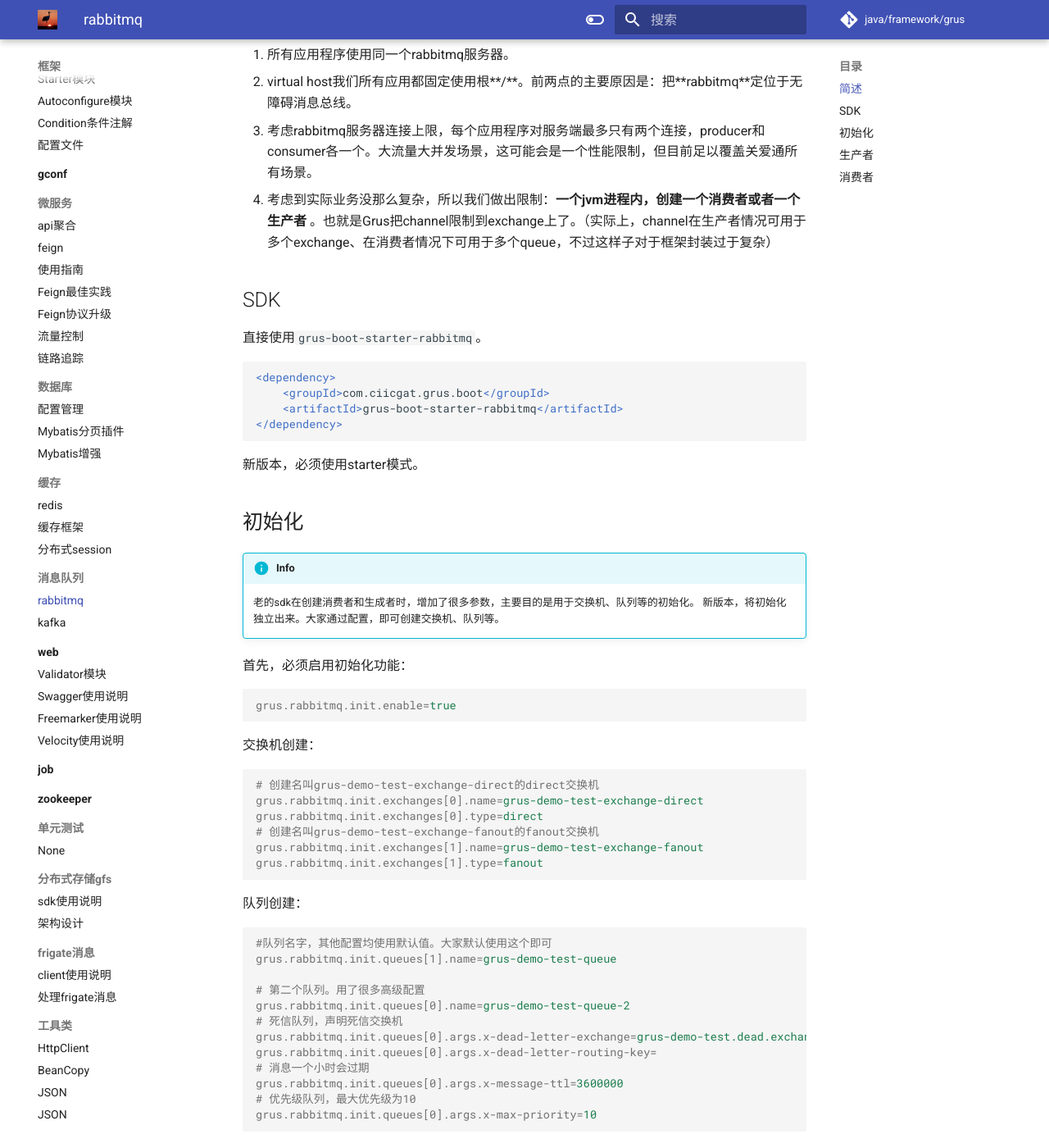
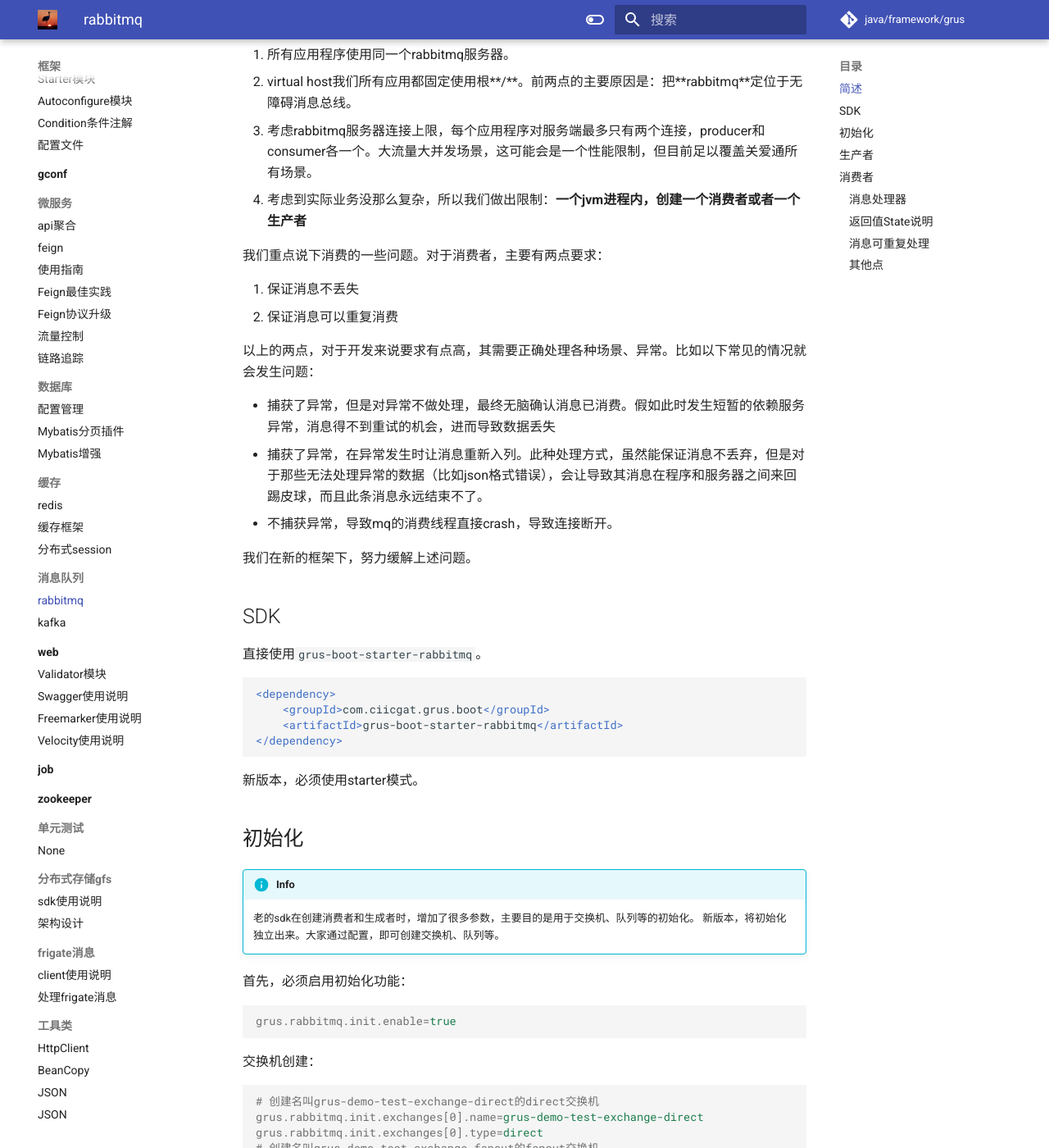
Before and after one commit to guanaitong/grus, an MkDocs documentation site: the page built from docs/framework/mq/rabbitmq.md, in a window 1280 px wide and 1400 px high, scrolled down 696 px. Shown: the whole window at 82% size. Built offline with MkDocs 1.6.1 and Material for MkDocs 9.7.7, drawn with Linux system fonts in a browser that asks for light colours; some of the changed text lies outside the part shown.

Commit message:
update docs

````diff
--- a/docs/framework/mq/rabbitmq.md
+++ b/docs/framework/mq/rabbitmq.md
@@ -18,7 +18,19 @@
 2. virtual host我们所有应用都固定使用根**/**。前两点的主要原因是：把**rabbitmq**定位于无障碍消息总线。
 3. 考虑rabbitmq服务器连接上限，每个应用程序对服务端最多只有两个连接，producer和consumer各一个。大流量大并发场景，这可能会是一个性能限制，但目前足以覆盖关爱通所有场景。
 4. 考虑到实际业务没那么复杂，所以我们做出限制：**一个jvm进程内，创建一个消费者或者一个生产者**
-   。也就是Grus把channel限制到exchange上了。（实际上，channel在生产者情况可用于多个exchange、在消费者情况下可用于多个queue，不过这样子对于框架封装过于复杂）
+
+我们重点说下消费的一些问题。对于消费者，主要有两点要求：
+
+1. 保证消息不丢失
+2. 保证消息可以重复消费
+
+以上的两点，对于开发来说要求有点高，其需要正确处理各种场景、异常。比如以下常见的情况就会发生问题：
+
+- 捕获了异常，但是对异常不做处理，最终无脑确认消息已消费。假如此时发生短暂的依赖服务异常，消息得不到重试的机会，进而导致数据丢失
+- 捕获了异常，在异常发生时让消息重新入列。此种处理方式，虽然能保证消息不丢弃，但是对于那些无法处理异常的数据（比如json格式错误），会让导致其消息在程序和服务器之间来回踢皮球，而且此条消息永远结束不了。
+- 不捕获异常，导致mq的消费线程直接crash，导致连接断开。
+
+我们在新的框架下，努力缓解上述问题。
 
 ## SDK
 
@@ -88,7 +100,9 @@
 grus.rabbitmq.init.binds[0].routing_key=grus-demo-test
 ```
 
-!!! attention 对于已经创建的交换机、队列，无法动态更改其属性。可以通过控制台删除原交换机、队列，再创建一个新的。
+!!! attention
+
+    对于已经创建的交换机、队列，无法动态更改其属性。可以通过控制台删除原交换机、队列，再创建一个新的。
 
 ## 生产者
 
@@ -154,24 +168,12 @@
 
 ## 消费者
 
-我们重点说下消费的一些问题。在架构上，对于消费者，主要有两点要求：
-
-1. 保证消息不丢失
-2. 保证消息可以重复消费
-
-以上的两点，对于开发来说要求有点高，其需要正确处理各种场景、异常。比如以下常见的情况就会发生问题：
-
-- 捕获了异常，但是对异常不做处理，最终无脑确认消息已消费。假如此时发生短暂的依赖服务异常，消息得不到重试的机会，进而导致数据丢失
-- 捕获了异常，在异常发生时让消息重新入列。此种处理方式，虽然能保证消息不丢弃，但是对于那些无法处理异常的数据（比如json格式错误），会让导致其消息在程序和服务器之间来回踢皮球，而且此条消息永远结束不了。
-- 不捕获异常，导致mq的消费线程直接crash，导致连接断开。
-
-我们在新的框架下，努力缓解上述问题。
-
-启用消费者：
+消费者配置：
 
 ```properties
+# 启用消费者
 grus.rabbitmq.consumer.enable=true
-#消费的并发数
+#消费的并发数，所有的消息处理器共享此并发数
 grus.rabbitmq.consumer.parallel=4
 #客户端预取的个数
 grus.rabbitmq.consumer.prefetch=3
@@ -180,6 +182,8 @@
 #遇到消息丢弃时，是否将消息发送到全局错误信息收集交换机
 grus.rabbitmq.consumer.fallBack=true
 ```
+
+### 消息处理器
 
 编写队列的消息处理器：
 
@@ -234,17 +238,25 @@
 }
 ```
 
+!!! waring
+
+    同一个队列，只能注册一个处理器。当试图注册第二个时，会报错。
+
+### 返回值State说明
+
 消息处理器`MsgProcessor`的返回从原来的bool，变成了`State`。关于`State`的说明：
 
 1. 返回`OK`时，消息立即被确认消费，从queue中删除。
 2. 返回`Retry`时，消息会重试（重新入列），最大重试次数看配置。超过最大重试次数后，默认往全局错误信息收集交换机发送该消息（此行为是框架做的）
 3. 返回`Abort`时，消息会立即丢弃（拒绝，不入列），默认也会往全局错误信息收集交换机发送该消息。如果队列上设置了死信交换机，rabbitmq还会往死信交换机发。
 
-另外，新框架会捕获`MsgProcessor`的`apply`方法异常，且默认返回`Retry`。
-
 所以，大家不用当心`丢消息`、`错误消息无法处理导致来回踢皮球`、`方法异常导致消费者crash`这几种情况了。
 
-在不确定时，可以返回`Retry`。
+对于丢弃的消息，生产上可以查看risk数据库实例的`notifyagent`库的`MqMsg`表。
+
+在不确定时，可以返回`Retry`。前提是保证消息可重复消费。
+
+另外，新框架会捕获`MsgProcessor`的`apply`方法异常，且默认返回`Retry`。虽然框架做了异常捕获。但是依然建议大家捕获异常，根据实际情况，对异常做出判断，返回对应的状态，毕竟框架只是兜底。
 
 下面给出一个异常处理比较完善的demo：
 
@@ -280,8 +292,16 @@
 }
 ```
 
-注意点：
 
-1. 同一个队列，只能注册一个处理器。当试图注册第二个时，会报错。
-2. 虽然框架做了异常捕获。但是依然建议大家捕获异常，根据实际情况，对异常做出判断，返回对应的状态，毕竟框架只是兜底。
-3. 生产上，可以查看risk数据库实例的`notifyagent`库的`MqMsg`表
+
+### 消息可重复处理
+
+通常情况下，我们要保证消息体里包含唯一性的业务字段。
+
+比如电商的拆单消息里包含订单号，收到消息后，判断该订单是否已经拆单，拆了就忽略，没拆就正常处理。
+
+如果消息体里没有唯一性的业务字段，我们可以使用message的消息`msgId`字段，该字段是这条消息产生时生成的（由生产者生成的）。
+
+### 其他点
+
+1.
````
